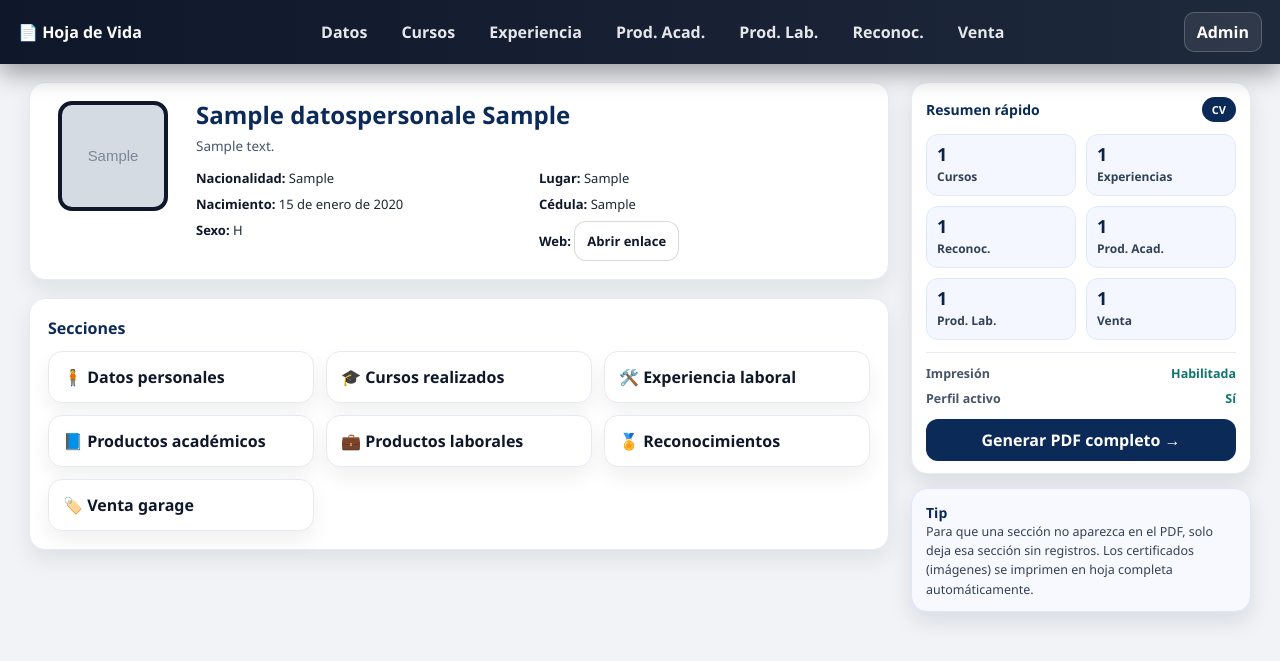
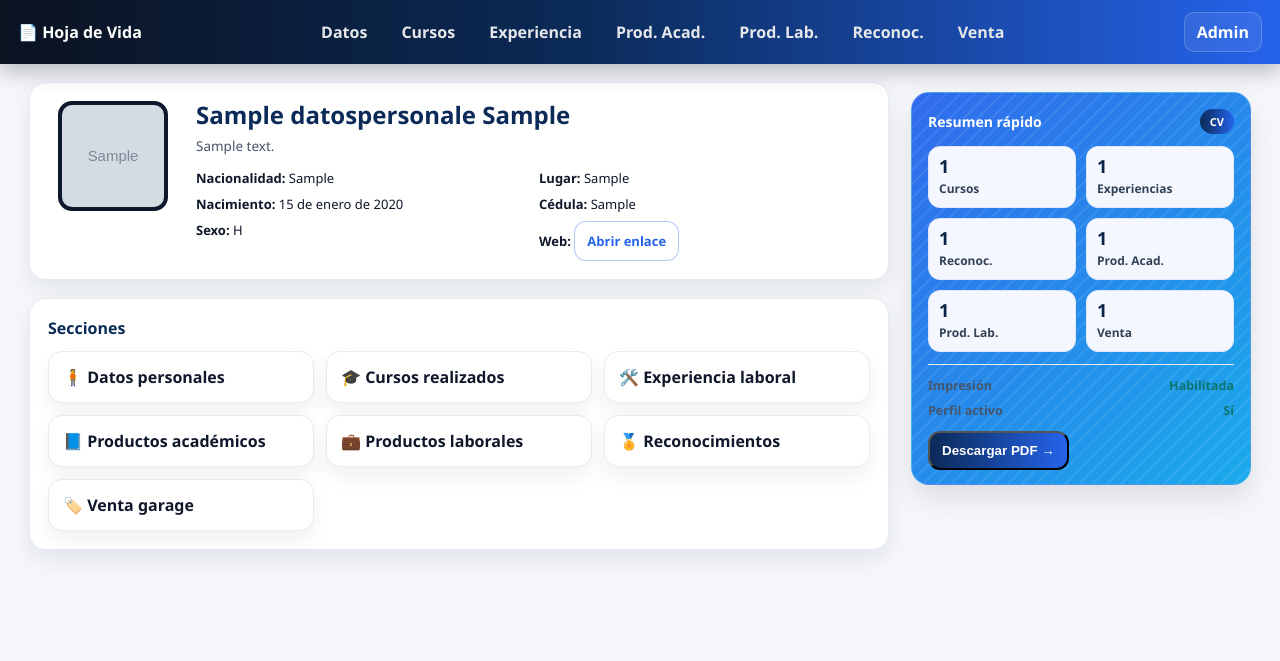
Before and after one commit to holguin2006alexander-design/hoja-de-vida-neyser, a Django app: page / in a window 1280 px wide. Shown: the top 661 px of the page. Run offline with Django 5.2, Linux system fonts and the light colour scheme; tables that the repository leaves empty hold one stand-in row (values such as "Sample post"); grey boxes marked "Sample" are stand-in pictures.

Commit message:
actualizacion

```diff
--- a/cv/static/css/cv_fix.css
+++ b/cv/static/css/cv_fix.css
@@ -7,10 +7,23 @@
     box-sizing: border-box;
 }
 
+:root{
+  --bg: #f5f7fb;
+  --card: #ffffff;
+  --text: #0f172a;
+  --muted: #475569;
+  --border: #e6eaf2;
+  --primary: #2563eb;
+  --primary2: #0ea5e9;
+  --nav: #0b2a57;
+  --nav2: #0b1220;
+  --shadow: 0 14px 28px rgba(2,6,23,.10);
+}
+
 body {
     font-family: "Segoe UI", Arial, sans-serif;
-    background: #f1f3f6;
-    color: #1f2933;
+    background: var(--bg);
+    color: var(--text);
 }
 
 /* =========================
@@ -65,7 +78,7 @@ body {
 .hp-name{
   font-size: 24px;
   font-weight: 900;
-  color:#0b2a57;
+  color: var(--nav);
   line-height: 1.15;
   margin-bottom: 6px;
 }
@@ -93,7 +106,7 @@ body {
   border-radius: 12px;
   text-decoration:none;
   font-weight: 900;
-  background:#0b2a57;
+  background: linear-gradient(90deg, var(--nav) 0%, var(--primary) 100%);
   color:#ffffff;
   transition: background .15s ease, transform .12s ease;
 }
@@ -114,7 +127,7 @@ body {
 .hs-title{
   font-size: 16px;
   font-weight: 900;
-  color:#0b2a57;
+  color: var(--nav);
   margin-bottom: 12px;
 }
 
@@ -141,7 +154,7 @@ body {
 .hs-card:hover{
   transform: translateY(-2px);
   border-color:#c9d7ff;
-  box-shadow: 0 14px 24px rgba(10,20,35,0.10);
+  box-shadow: var(--shadow);
 }
 
 /* Panel derecho */
@@ -154,16 +167,11 @@ body {
 }
 
 .side-card{
-  background:#ffffff;
-  border:1px solid #e6eaf2;
-  border-radius: 16px;
-  box-shadow: 0 10px 22px rgba(10,20,35,0.10);
-  padding:14px 14px 12px;
-}
-
-.side-card--hint{
-  background:#f7f9ff;
-  border:1px solid #dbe6ff;
+  background: var(--card);
+  border: 1px solid var(--border);
+  border-radius: 18px;
+  box-shadow: var(--shadow);
+  padding: 16px 16px 14px;
 }
 
 .side-head{
@@ -177,11 +185,11 @@ body {
 .side-title{
   font-weight: 900;
   font-size: 14px;
-  color:#0b2a57;
+  color: var(--nav);
 }
 
 .side-chip{
-  background:#0b2a57;
+  background: linear-gradient(90deg, var(--nav) 0%, var(--primary) 100%);
   color:#fff;
   border-radius: 999px;
   font-size: 11px;
@@ -241,7 +249,7 @@ body {
 .side-btn{
   display:block;
   margin-top: 12px;
-  background:#0b2a57;
+  background: linear-gradient(90deg, var(--nav) 0%, var(--primary) 100%);
   color:#fff;
   text-decoration:none;
   border-radius: 12px;
@@ -278,7 +286,7 @@ body {
   margin-top: 6px;
   text-decoration:none;
   font-weight: 900;
-  color:#0b2a57;
+  color: var(--nav);
 }
 /* =========================
    ESTADOS VENTA GARAGE
@@ -586,3 +594,108 @@ body {
         page-break-inside: avoid;
     }
 }
+
+
+
+/* ===== Mejora visual (más profesional) ===== */
+.home-right .side-card:first-child{
+  position: relative;
+  overflow: hidden;
+  background: linear-gradient(135deg, rgba(37,99,235,.95) 0%, rgba(14,165,233,.95) 100%);
+  color: #fff;
+  border-color: rgba(255,255,255,.18);
+}
+.home-right .side-card:first-child .side-title,
+.home-right .side-card:first-child .side-text,
+.home-right .side-card:first-child .stat-k,
+.home-right .side-card:first-child .stat-v{
+  color:#fff;
+}
+.home-right .side-card:first-child::before{
+  content:"";
+  position:absolute; inset:-40px;
+  background:
+    repeating-linear-gradient(135deg, rgba(255,255,255,.14) 0 2px, rgba(255,255,255,0) 2px 10px);
+  opacity:.6;
+  pointer-events:none;
+}
+.home-right .side-card:first-child > *{ position: relative; z-index: 1; }
+
+.btn-outline{
+  border: 1px solid rgba(37,99,235,.35);
+  color: var(--primary);
+}
+.btn-outline:hover{ background: rgba(37,99,235,.08); }
+
+
+/* ===== Modal PDF (flotante tipo "ventanita") ===== */
+.modal-backdrop{
+  position: fixed;
+  inset: 0;
+  display: none;
+  align-items: center;
+  justify-content: center;
+  background: rgba(0,0,0,.45); /* oscurecido suave */
+  z-index: 9999;
+  padding: 24px;
+}
+.modal-backdrop.is-open{ display:flex; }
+
+.modal{
+  width: min(780px, 92vw);     /* más ancho como tu ejemplo */
+  background: #ffffff;
+  border-radius: 20px;
+  box-shadow: 0 25px 70px rgba(0,0,0,.28);
+  padding: 34px 46px 26px;
+}
+
+.modal-title{
+  text-align: center;
+  font-weight: 800;
+  font-size: 22px;
+  color: #2563eb;            /* azul título */
+  margin: 4px 0 24px;
+}
+
+.modal-form{
+  display: grid;
+  gap: 18px;                 /* más aire entre checks */
+  margin: 0 0 26px;
+  padding-left: 8px;
+}
+
+.chk{
+  display: flex;
+  align-items: center;
+  gap: 14px;
+  font-size: 17px;
+  color: #0f172a;
+}
+
+.chk input{
+  width: 18px;
+  height: 18px;
+  accent-color: #2563eb;     /* check azul moderno */
+}
+
+.modal-actions{
+  display: flex;
+  justify-content: center;
+  gap: 16px;
+  margin-top: 6px;
+}
+
+.btn-danger, .btn-primary{
+  border: none;
+  padding: 12px 30px;
+  border-radius: 14px;
+  font-weight: 800;
+  cursor: pointer;
+  font-size: 15px;
+  min-width: 150px;          /* botones anchos */
+}
+
+.btn-danger{ background:#ef4444; color:#fff; }
+.btn-primary{ background:#2563eb; color:#fff; }
+
+.btn-danger:hover, .btn-primary:hover{ filter: brightness(.95); }
--- a/cv/static/css/ui_nav.css
+++ b/cv/static/css/ui_nav.css
@@ -7,11 +7,11 @@
   justify-content:space-between;
   gap:12px;
   padding: 12px 18px;
-  background: linear-gradient(90deg, #0f172a 0%, #1e293b 100%);
+  background: linear-gradient(90deg, #0b1220 0%, #0b2a57 45%, #2563eb 100%);
   position: sticky;
   top: 0;
   z-index: 99;
-  box-shadow: 0 10px 24px rgba(0,0,0,.35);
+  box-shadow: 0 8px 22px rgba(2,6,23,.25);
 }
 
 .nav-brand{
--- a/cv/templates/home.html
+++ b/cv/templates/home.html
@@ -115,19 +115,64 @@
         </div>
 
         {% if permitir_impresion %}
-          <a class="side-btn" href="{% url 'imprimir_hoja_vida' %}" target="_blank" rel="noopener">
-            Generar PDF completo →
-          </a>
+          <button type="button" class="side-btn" id="btnOpenPdfModal">Descargar PDF →</button>
         {% endif %}
+
+        <!-- Modal selección de secciones (Opción 1: centrado) -->
+        <div class="modal-backdrop" id="pdfModal" aria-hidden="true">
+          <div class="modal" role="dialog" aria-modal="true" aria-labelledby="pdfModalTitle">
+            <div class="modal-title" id="pdfModalTitle">Seleccionar Secciones para PDF</div>
+
+            <form class="modal-form" id="pdfModalForm">
+              <label class="chk"><input type="checkbox" name="exp" checked> <span>Incluir Experiencia</span></label>
+              <label class="chk"><input type="checkbox" name="cursos" checked> <span>Incluir Cursos/Títulos</span></label>
+              <label class="chk"><input type="checkbox" name="logros" checked> <span>Incluir Logros</span></label>
+              <label class="chk"><input type="checkbox" name="pa" checked> <span>Incluir Prod. Académicos</span></label>
+              <label class="chk"><input type="checkbox" name="proy" checked> <span>Incluir Proyectos</span></label>
+              <label class="chk"><input type="checkbox" name="vg"> <span>Incluir Venta Garage</span></label>
+            </form>
+
+            <div class="modal-actions">
+              <button type="button" class="btn-danger" id="btnClosePdfModal">Cancelar</button>
+              <button type="button" class="btn-primary" id="btnGoPdf">Generar PDF</button>
+            </div>
+          </div>
+        </div>
+
+        <script>
+        (function () {
+          const modal = document.getElementById('pdfModal');
+          const openBtn = document.getElementById('btnOpenPdfModal');
+          const closeBtn = document.getElementById('btnClosePdfModal');
+          const goBtn = document.getElementById('btnGoPdf');
+          const form = document.getElementById('pdfModalForm');
+          if (!modal || !openBtn || !closeBtn || !goBtn || !form) return;
+
+          const open = () => { modal.classList.add('is-open'); modal.setAttribute('aria-hidden','false'); form.querySelector('input')?.focus(); };
+          const close = () => { modal.classList.remove('is-open'); modal.setAttribute('aria-hidden','true'); openBtn.focus(); };
+
+          openBtn.addEventListener('click', open);
+          closeBtn.addEventListener('click', close);
+          modal.addEventListener('click', (e) => { if (e.target === modal) close(); });
+          document.addEventListener('keydown', (e) => { if (e.key === 'Escape' && modal.classList.contains('is-open')) close(); });
+
+          goBtn.addEventListener('click', () => {
+            const params = new URLSearchParams();
+            const isOn = (name) => !!form.querySelector(`input[name="${name}"]`)?.checked;
+            params.set('exp', isOn('exp') ? '1' : '0');
+            params.set('cursos', isOn('cursos') ? '1' : '0');
+            params.set('logros', isOn('logros') ? '1' : '0');
+            params.set('pa', isOn('pa') ? '1' : '0');
+            params.set('proy', isOn('proy') ? '1' : '0');
+            params.set('vg', isOn('vg') ? '1' : '0');
+
+            window.open("{% url 'imprimir_hoja_vida' %}?" + params.toString(), "_blank", "noopener");
+            close();
+          });
+        })();
+        </script>
       </div>
-
-      <div class="side-card side-card--hint">
-        <div class="side-title">Tip</div>
-        <p class="side-text">
-          Para que una sección no aparezca en el PDF, solo deja esa sección sin registros.
-          Los certificados (imágenes) se imprimen en hoja completa automáticamente.
-        </p>
-      </div>
+</div>
     </aside>
 
   {% else %}
--- a/cv/views.py
+++ b/cv/views.py
@@ -246,37 +246,65 @@ def imprimir_hoja_vida(request):
     if not perfil.permitir_impresion:
         return HttpResponseForbidden("No autorizado", status=403)
 
+    # =========================
+    # Selección de secciones (desde el modal del front)
+    # exp=1/0, cursos=1/0, logros=1/0, pa=1/0, proy=1/0, vg=1/0
+    # - logros -> Reconocimientos
+    # - proy   -> Productos laborales
+    # =========================
+    def _flag(param: str, default: bool) -> bool:
+        v = request.GET.get(param)
+        if v is None:
+            return default
+        v = str(v).strip().lower()
+        return v not in {"0", "false", "no", "off"}
+
+    inc_exp = _flag("exp", True)
+    inc_cursos = _flag("cursos", True)
+    inc_logros = _flag("logros", True)
+    inc_pa = _flag("pa", True)
+    inc_proy = _flag("proy", True)
+    inc_vg = _flag("vg", False)
+
     # ✅ Orden por fecha en todas las secciones (más reciente -> más antigua)
     cursos_qs = list(
         perfil.cursos
         .filter(activarparaqueseveaenfront=True)
         .order_by("-fechafin", "-fechainicio", "-idcursorealizado")
-    )
+    ) if inc_cursos else []
+
     exp_qs = list(
         perfil.experiencias
         .filter(activarparaqueseveaenfront=True)
         .order_by("-fechafin", "-fechainicio", "-idexperiencialaboral")
-    )
+    ) if inc_exp else []
+
+    # "logros" del modal = Reconocimientos
     rec_qs = list(
         perfil.reconocimientos
         .filter(activarparaqueseveaenfront=True)
         .order_by("-fechareconocimiento", "-idreconocimiento")
-    )
+    ) if inc_logros else []
+
     pa_qs = list(
         perfil.productos_academicos
         .filter(activarparaqueseveaenfront=True)
         .order_by("-idproductoacademico")
-    )
+    ) if inc_pa else []
+
+    # "proy" del modal = Productos laborales
     pl_qs = list(
         perfil.productos_laborales
         .filter(activarparaqueseveaenfront=True)
         .order_by("-fechaproducto", "-idproductolaboral")
-    )
+    ) if inc_proy else []
+
     vg_qs = list(
         perfil.venta_garage
         .filter(activarparaqueseveaenfront=True)
         .order_by("-fecha", "-idventagarage")
-    )
+    ) if inc_vg else []
+
 
     cert_imgs, normal_imgs = _collect_images(perfil, cursos_qs, exp_qs, pa_qs, pl_qs, rec_qs)
 
```
